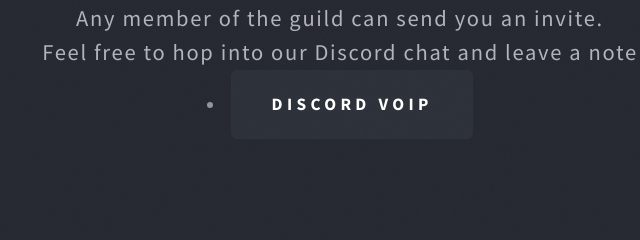
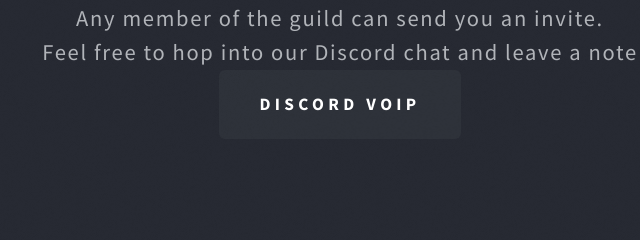
Before and after one commit to CerebralRippers/CerebralRippers.github.io, a plain HTML site: page index.html in a window 1280 px wide. Shown: the part 3624-3864 px from the top of the page, 300-940 px from the left. Drawn offline with Linux system fonts and the light colour scheme.

Commit message:
and anotheron

```diff
--- a/index.html
+++ b/index.html
@@ -139,7 +139,7 @@
 							Any member of the guild can send you an invite. <br />
 							Feel free to hop into our Discord chat and leave a note <br />
 						</p>
-						<li><a href="https://discord.gg/0132N0J1mpO1fXRaU" class="button style3 big">Discord VOIP</a></li>
+						<a href="https://discord.gg/0132N0J1mpO1fXRaU" class="button style3 big">Discord VOIP</a>
 					</header>
 					<hr />
 
```
